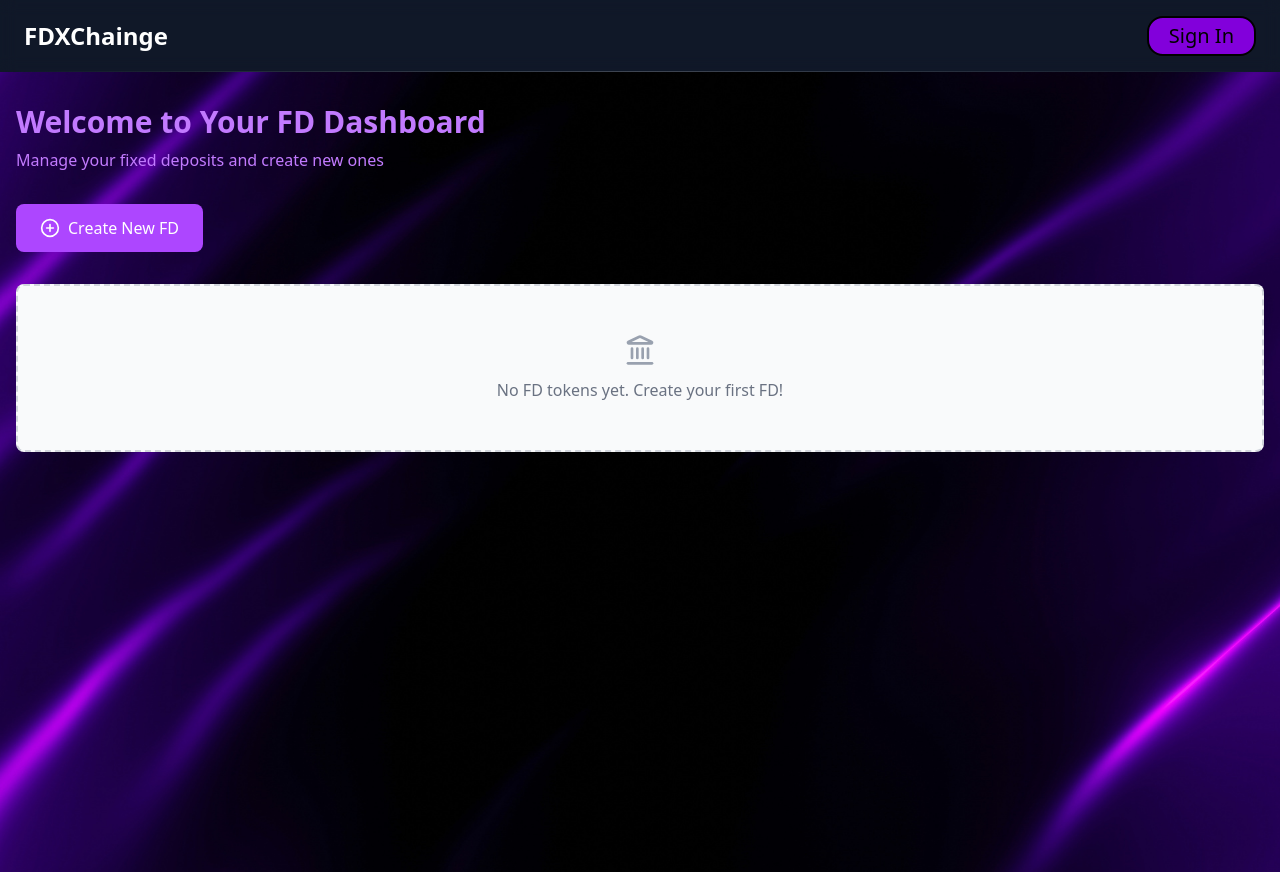
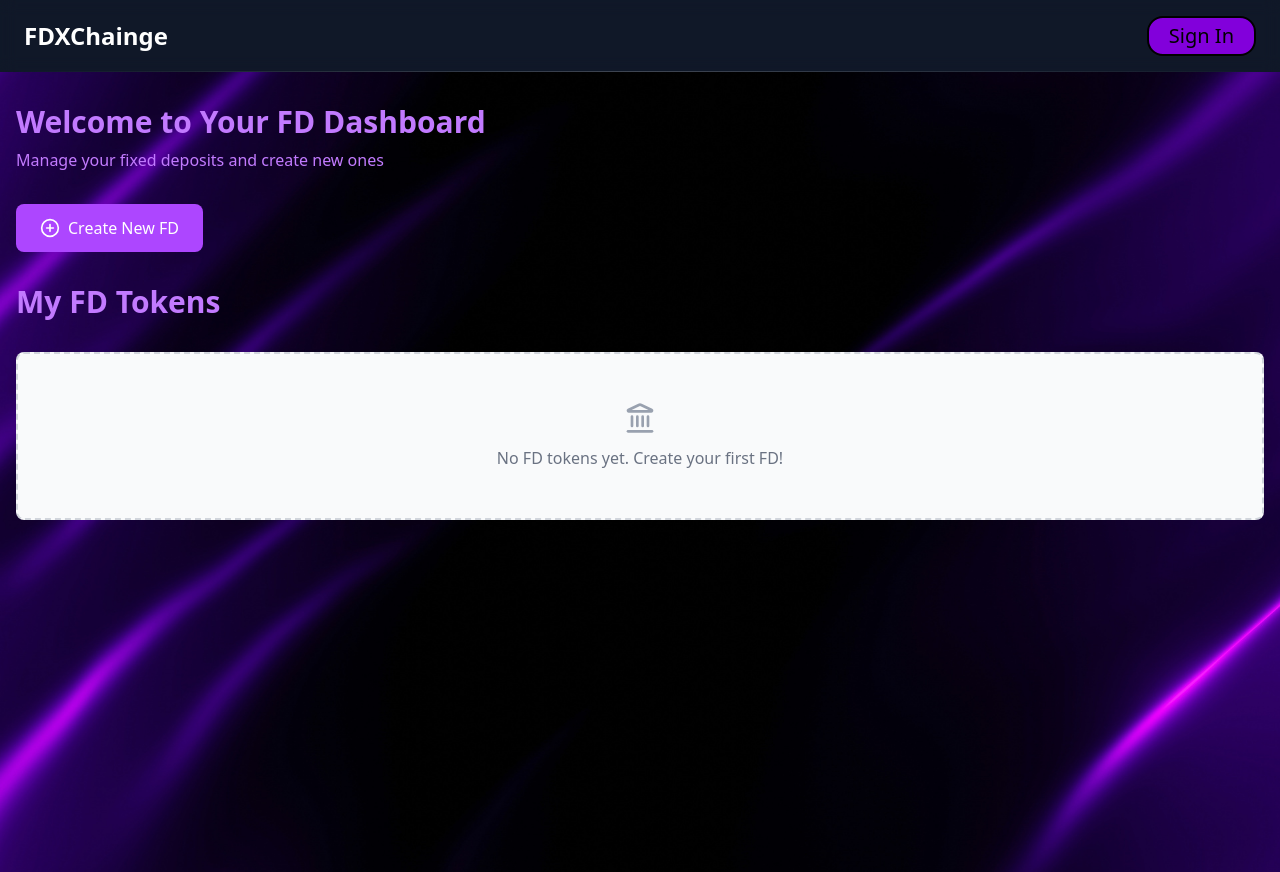
Before and after one commit to Hike414/fdXchainge, a React (Vite) app in the folder frontend/: page /dashboard in a window 1280 px wide. Built offline with nearby package versions, Linux system fonts and the light colour scheme.

Commit message:
Update Dashboard.jsx

```diff
--- a/frontend/src/pages/Dashboard.jsx
+++ b/frontend/src/pages/Dashboard.jsx
@@ -37,6 +37,9 @@ function Dashboard() {
                     <PlusCircle size={20} />
                     Create New FD
                 </button>
+                <div className="mb-8">
+                    <h1 className="text-3xl font-bold text-purple-400">My FD Tokens</h1>
+                </div>
 
                 <div className="grid gap-6 md:grid-cols-2 lg:grid-cols-3">
                     {fdTokens.map((token) => (
@@ -47,6 +50,11 @@ function Dashboard() {
                             <div className="flex items-center gap-3 mb-4">
                                 <Landmark className="text-purple-600" size={24} />
                                 <h3 className="text-lg  text-black-400 font-semibold">FD Token #{token.id.slice(0, 8)}</h3>
+                                <div>
+                                    <button className="ml-20 flex items-center cursor-pointer bg-purple-500  text-white px-6 py-3 rounded-lg hover:bg-purple-600 transition-colors">
+                                        Fractionlize
+                                    </button>
+                                </div>
                             </div>
                             <div className="space-y-2 text-black-600">
                                 <p>Amount: ₹{token.amount.toLocaleString()}</p>
```
